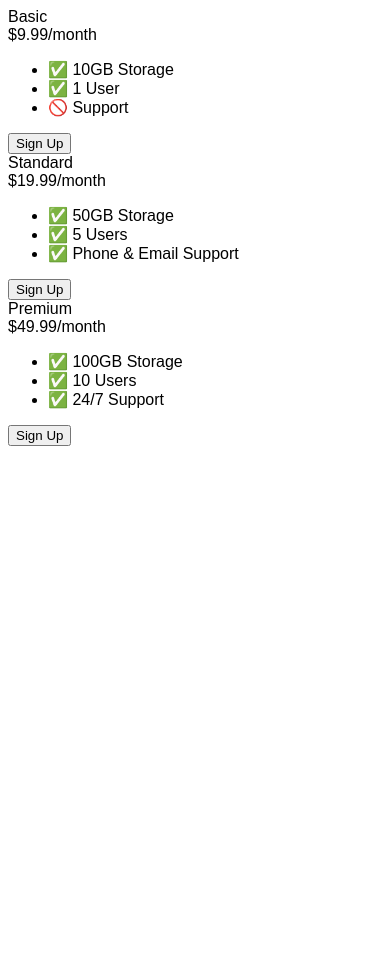
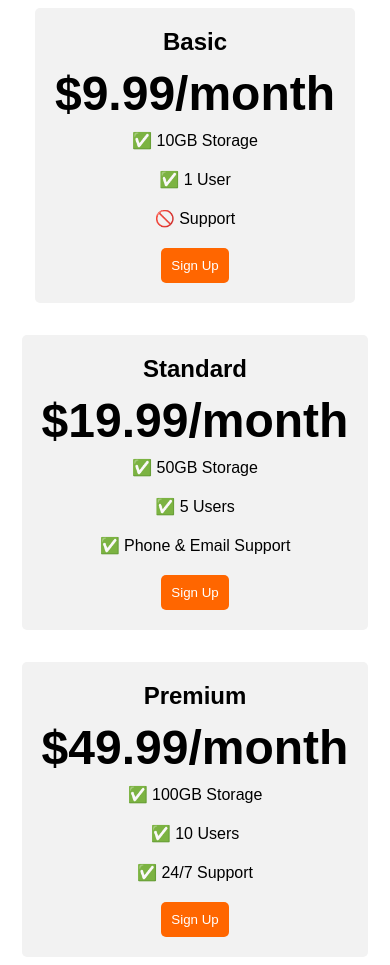
Before and after one commit to hatem0936247065-blip/Hatem, a plain HTML site: page pricing table/index.html in a window 390 px wide. Before the commit the page ends 844 px from the top, so only its background shows below. Drawn offline with Linux system fonts and the light colour scheme; a web font is replaced by a local one.

Commit message:
Add responsive styles for pricing table layout

```diff
--- a/pricing table/index.html
+++ b/pricing table/index.html
@@ -12,10 +12,59 @@
       body {
         font-family: "Sono", sans-serif;
       }
+ .pricing-container {
+      display: flex;
+      justify-content: center;
+      align-items: center;
+      height: 100vh;
+      gap: 2rem;
+    }
 
-      /* Hint: What can you do with a media query and flexbox? */
-      @media (max-width: 1250px) {
+    .pricing-plan {
+      flex: 1;
+      max-width: 400px;
+      padding: 20px;
+      background-color: #f2f2f2;
+      border-radius: 5px;
+      text-align: center;
+    }
+
+    .plan-title {
+      font-size: 24px;
+      font-weight: bold;
+      margin-bottom: 10px;
+    }
+
+    .plan-price {
+      font-size: 48px;
+      font-weight: bold;
+      margin-bottom: 10px;
+    }
+
+    .plan-features {
+      list-style: none;
+      padding: 0;
+      margin: 0;
+    }
+
+    .plan-features li {
+      margin-bottom: 20px;
+    }
+
+    .plan-button {
+      padding: 10px;
+      background-color: #ff6600;
+      color: #fff;
+      border-radius: 5px;
+      border: none;
+    }
+
+    @media (max-width: 1250px) {
+      .pricing-container {
+        flex-direction: column;
+        height: 100%;
       }
+    }
     </style>
   </head>
 
```
